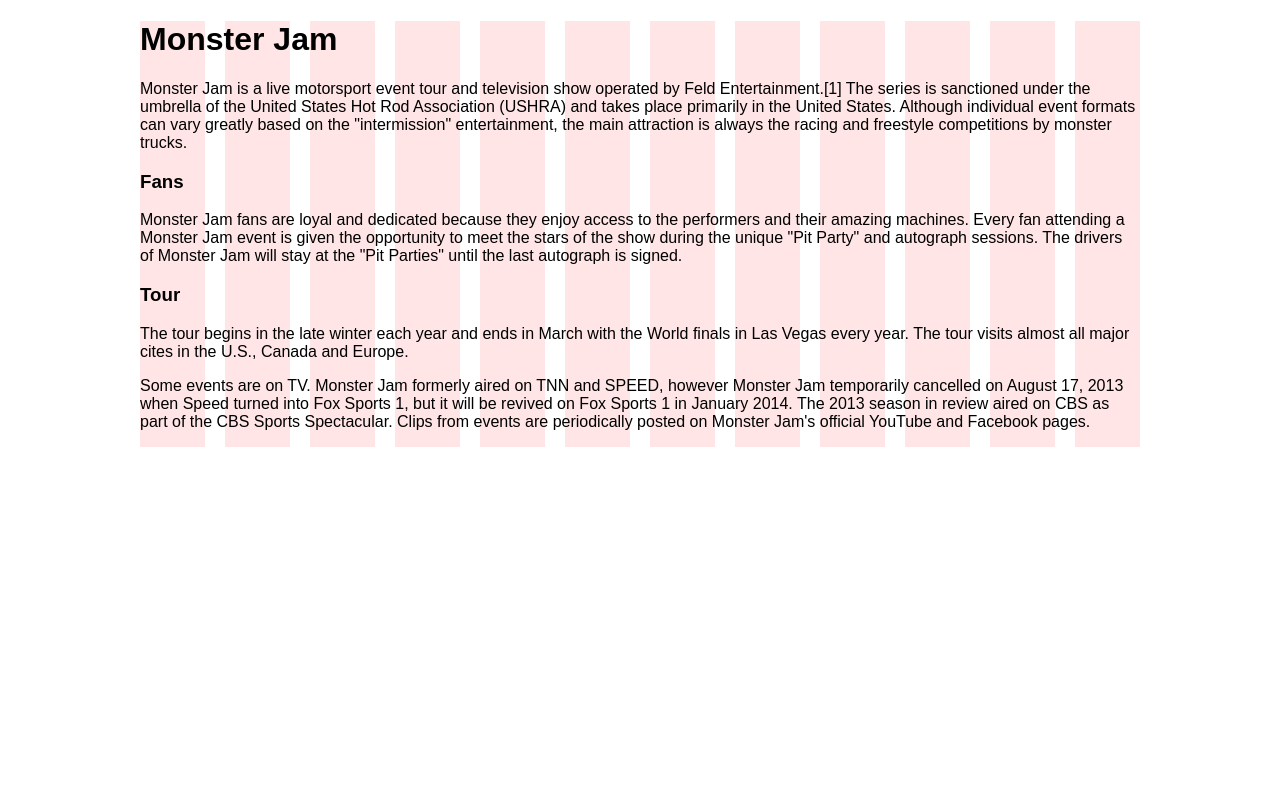
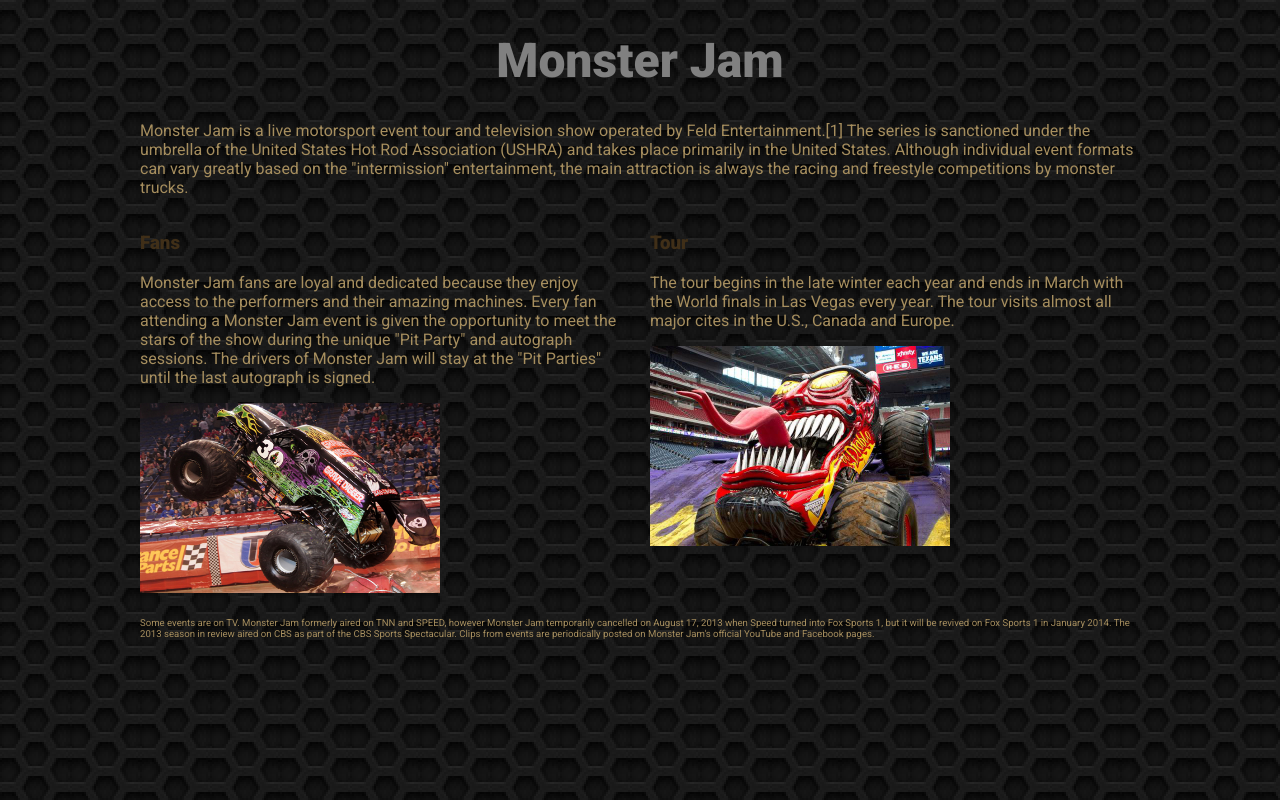
Before and after one commit to williamalexhayden/type-ex, a plain HTML site: page index.html in a window 1280 px wide. Drawn offline with Linux system fonts and the light colour scheme.

Commit message:
commit 1

```diff
--- a/css/styles.css
+++ b/css/styles.css
@@ -1,5 +1,28 @@
 /* Your Website Styles */
 
+body{
+	font-family: 'Roboto', sans-serif;
+	color: #A68E5E;
+	background:url("../img/block.png");
+}
+
+h1{
+	font-size: 3em;
+	text-align: center;
+	font-family: 'Roboto', sans-serif;
+	color: gray;
+}
+h3{
+	color: #402F18;
+}
+h2{
+	font-weight: 300;
+	font-size: .6em;
+}
+img{
+	max-width: 100%;
+	max-width: 300px;
+}
 
 /* Show Grid */
 .showgrid {
--- a/index.html
+++ b/index.html
@@ -5,29 +5,39 @@
   <title>Typography Exercise A: Monster Jam</title>
 
   <link rel="stylesheet" href="css/normalize.css">
+  <link href='http://fonts.googleapis.com/css?family=Roboto:900,400' rel='stylesheet' type='text/css'>
   <link rel="stylesheet" href="css/grid.css">
   <link rel="stylesheet" href="css/styles.css">
 
 </head>
 <body>
 
-	<div class="container showgrid">
+	<div class="container">
 
 		<!-- Your Content -->
 		<h1>Monster Jam</h1>
+		<section>
+			<p>Monster Jam is a live motorsport event tour and television show operated by Feld Entertainment.[1] The series is sanctioned under the umbrella of the United States Hot Rod Association (USHRA) and takes place primarily in the United States. Although individual event formats can vary greatly based on the "intermission" entertainment, the main attraction is always the racing and freestyle competitions by monster trucks.</p>
+		</section>
 
-		<p>Monster Jam is a live motorsport event tour and television show operated by Feld Entertainment.[1] The series is sanctioned under the umbrella of the United States Hot Rod Association (USHRA) and takes place primarily in the United States. Although individual event formats can vary greatly based on the "intermission" entertainment, the main attraction is always the racing and freestyle competitions by monster trucks.</p>
 
-		<h3>Fans</h3>
+		<section class="grid_6 alpha">
+			<h3>Fans</h3>
+			<p>Monster Jam fans are loyal and dedicated because they enjoy access to the performers and their amazing machines. Every fan attending a Monster Jam event is given the opportunity to meet the stars of the show during the unique "Pit Party" and autograph sessions. The drivers of Monster Jam will stay at the "Pit Parties" until the last autograph is signed.</p>
+			<img src="img/grave.jpg">
+		</section>
 
-		<p>Monster Jam fans are loyal and dedicated because they enjoy access to the performers and their amazing machines. Every fan attending a Monster Jam event is given the opportunity to meet the stars of the show during the unique "Pit Party" and autograph sessions. The drivers of Monster Jam will stay at the "Pit Parties" until the last autograph is signed.</p>
+		<section class="grid_6 omega">
+			<h3>Tour</h3>
+			<p>The tour begins in the late winter each year and ends in March with the World finals in Las Vegas every year. The tour visits almost all major cites in the U.S., Canada and Europe.</p>
+		<img src="img/987-large.jpg">
+		</section>
 
-		<h3>Tour</h3>
+		<div class="clear"></div>
 
-		<p>The tour begins in the late winter each year and ends in March with the World finals in Las Vegas every year. The tour visits almost all major cites in the U.S., Canada and Europe.</p>
-
-		<p>Some events are on TV. Monster Jam formerly aired on TNN and SPEED, however Monster Jam temporarily cancelled on August 17, 2013 when Speed turned into Fox Sports 1, but it will be revived on Fox Sports 1 in January 2014. The 2013 season in review aired on CBS as part of the CBS Sports Spectacular. Clips from events are periodically posted on Monster Jam's official YouTube and Facebook pages.</p>
-
+		<h2>
+			<p>Some events are on TV. Monster Jam formerly aired on TNN and SPEED, however Monster Jam temporarily cancelled on August 17, 2013 when Speed turned into Fox Sports 1, but it will be revived on Fox Sports 1 in January 2014. The 2013 season in review aired on CBS as part of the CBS Sports Spectacular. Clips from events are periodically posted on Monster Jam's official YouTube and Facebook pages.</p>
+		</h2>
 
 		<!-- Clearfix -->
 		<div class="clear"></div>
```
Also changed, not shown: img/987-large.jpg (added), img/block.png (added), img/grave.jpg (added).
